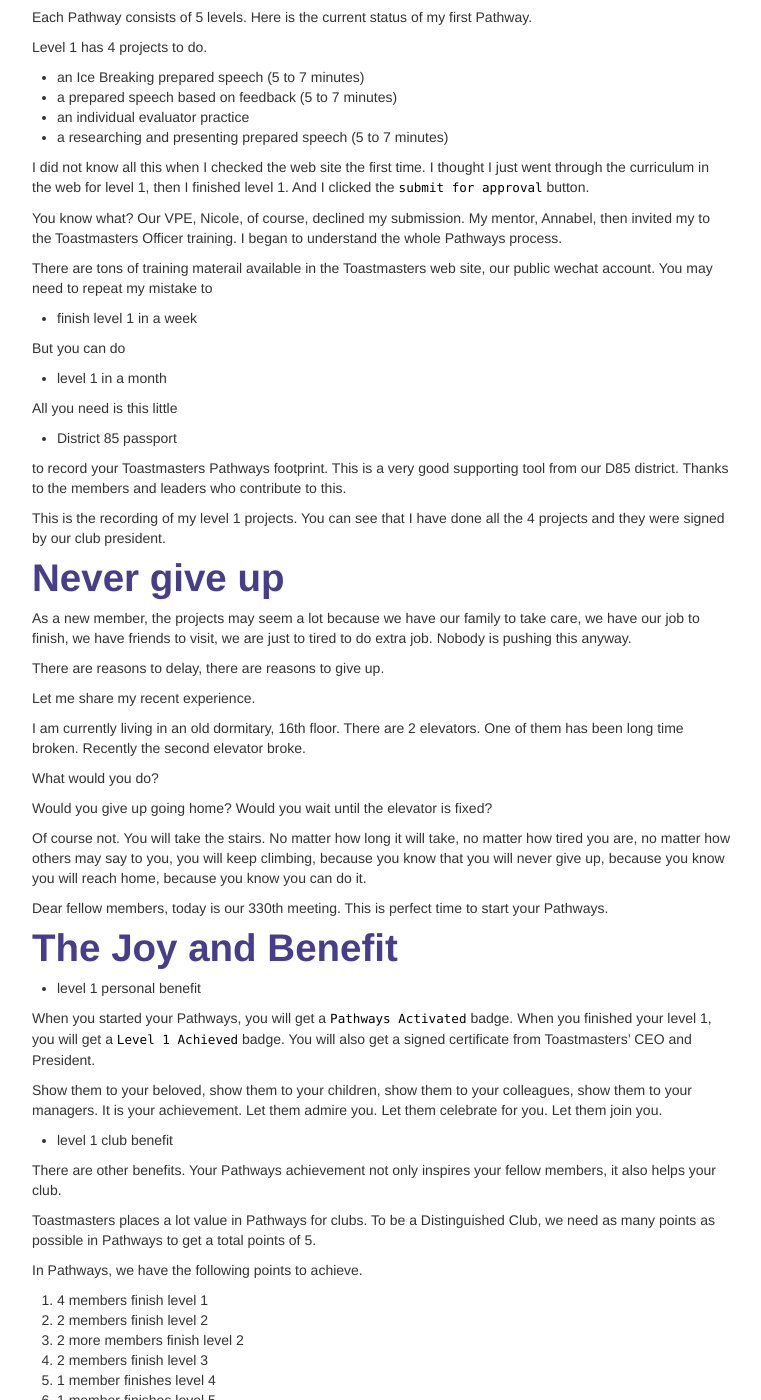
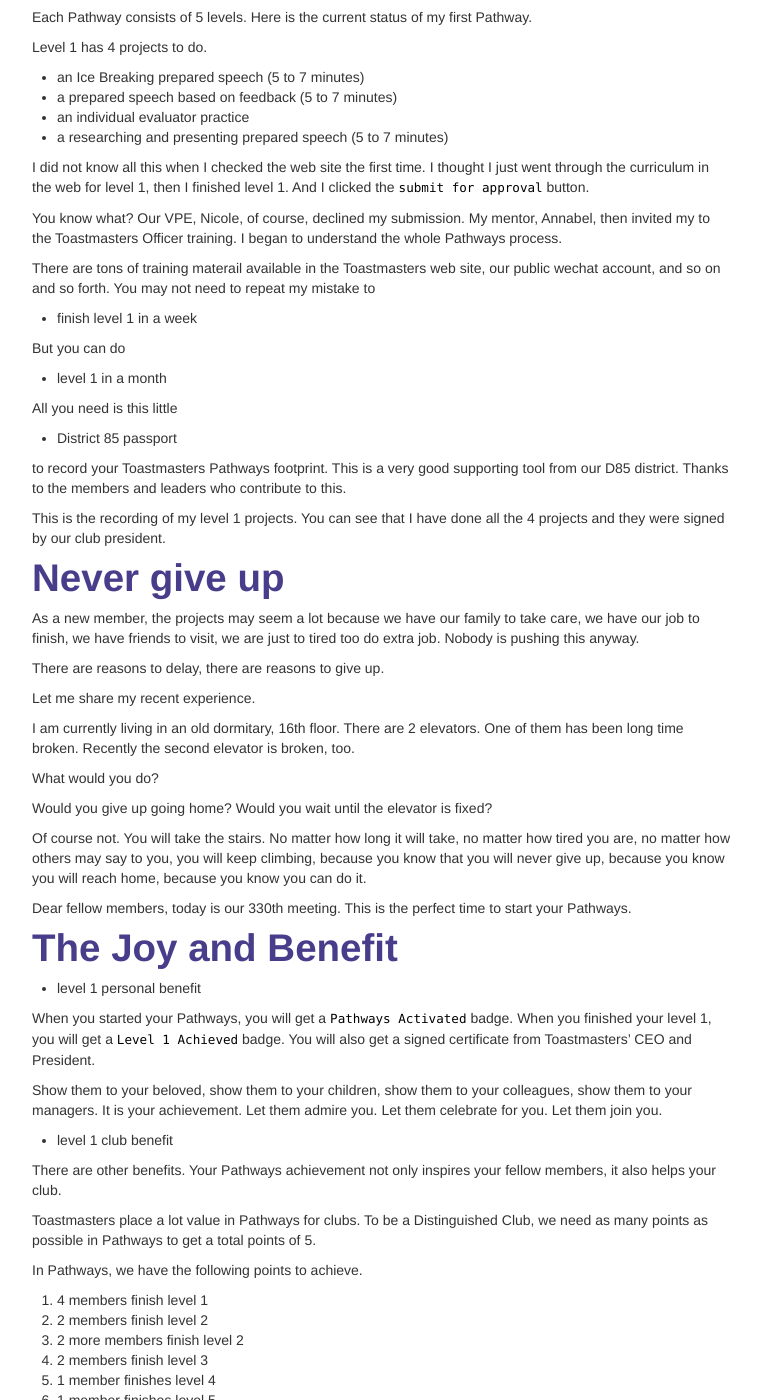
Before and after one commit to wxie2017/wxie2017.github.io, a Jekyll site: the page built from pages/speech/joy_of_level_1.md, in a window 1280 px wide and 1400 px high, scrolled down 1197 px. Shown: the whole window, without its empty margins (258-1019 px from the left). Built offline with Jekyll 4.4.1, drawn with Linux system fonts in a browser that asks for light colours; some of the changed text lies outside the part shown.

Commit message:
improved wording

```diff
--- a/pages/speech/joy_of_level_1.md
+++ b/pages/speech/joy_of_level_1.md
@@ -89,7 +89,8 @@
 to understand the whole Pathways process.
 
 There are tons of training materail available in the Toastmasters web site, our
-public wechat account. You may need to repeat my mistake to
+public wechat account, and so on and so forth. You may not need to repeat my
+mistake to
 
 - finish level 1 in a week
 
@@ -112,14 +113,14 @@
 
 As a new member, the projects may seem a lot because we have our family to
 take care, we have our job to finish, we have friends to visit, we are just
-to tired to do extra job. Nobody is pushing this anyway.
+to tired too do extra job. Nobody is pushing this anyway.
 
 There are reasons to delay, there are reasons to give up.
 
 Let me share my recent experience.
 
 I am currently living in an old dormitary, 16th floor. There are 2 elevators. One of them
-has been long time broken. Recently the second elevator broke.
+has been long time broken. Recently the second elevator is broken, too.
 
 What would you do?
 
@@ -130,7 +131,7 @@
 know that you will never give up, because you know you will reach home, because you know
 you can do it.
 
-Dear fellow members, today is our 330th meeting. This is perfect time to start your
+Dear fellow members, today is our 330th meeting. This is the perfect time to start your
 Pathways.
 
 # The Joy and Benefit
@@ -150,7 +151,7 @@
 There are other benefits. Your Pathways achievement not only inspires your
 fellow members, it also helps your club.
 
-Toastmasters places a lot value in Pathways for clubs. To be a Distinguished
+Toastmasters place a lot value in Pathways for clubs. To be a Distinguished
 Club, we need as many points as possible in Pathways to get a total points
 of 5.
 
```
Also changed, not shown: other parts of pages/speech/joy_of_level_1.md (+8 -7 lines).
